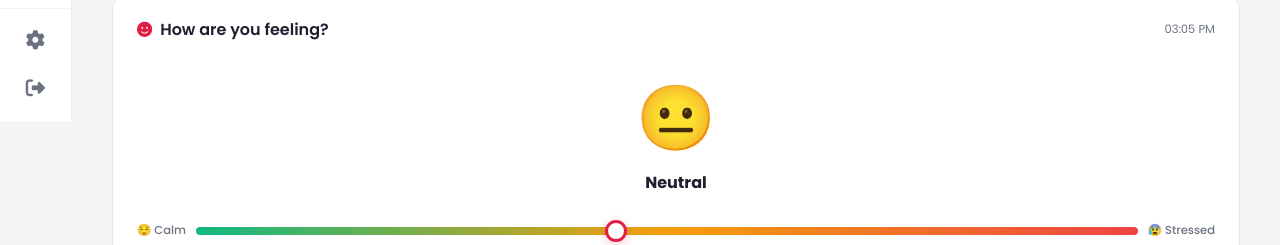
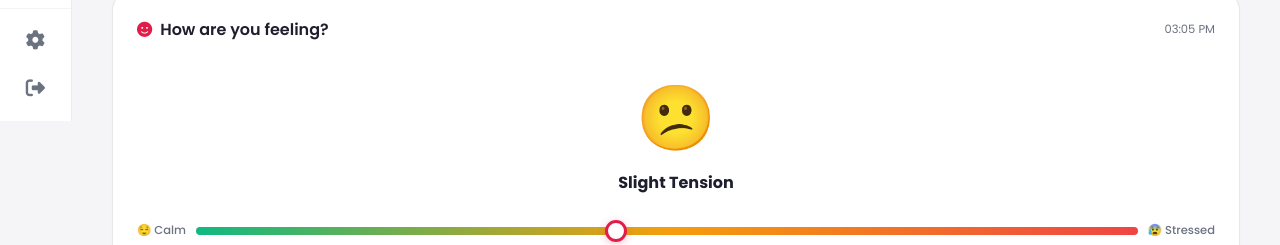
Before and after one commit to Tineprah07/Unistress-Web-App, a website: page Frontend/views/stress.html in a window 1280 px wide. Shown: the part 679-924 px from the top of the page. Drawn offline with Linux system fonts and the light colour scheme; no server answers.

```diff
--- a/Frontend/views/stress.html
+++ b/Frontend/views/stress.html
@@ -132,8 +132,8 @@
             <form class="checkin-form" id="checkinForm">
                 <!-- Mood Face -->
                 <figure class="mood-display">
-                    <span class="mood-face" id="moodFace">😐</span>
-                    <p class="mood-word" id="moodWord">Neutral</p>
+                    <span class="mood-face" id="moodFace">😕</span>
+                    <p class="mood-word" id="moodWord">Slight Tension</p>
                 </figure>
 
                 <!-- Stress Slider -->
```
